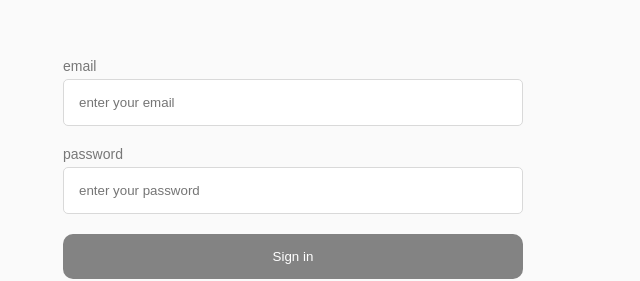
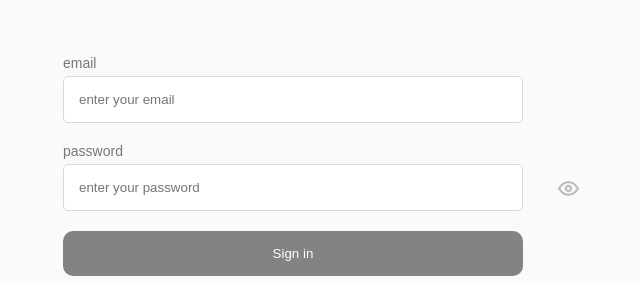
Before and after one commit to zoeypark/wanted-pre-onboarding-frontend, a React (Create React App) app: page /signin in a window 1280 px wide. Shown: the part 202-483 px from the top of the page, without its empty margins (347-987 px from the left). Built offline with nearby package versions, Linux system fonts and the light colour scheme; no server answers.

Commit message:
chore: Add password preview button

```diff
--- a/src/pages/Signin.js
+++ b/src/pages/Signin.js
@@ -2,6 +2,8 @@ import { useEffect, useMemo, useState } from "react";
 import { useNavigate } from "react-router-dom";
 import { styled } from "styled-components";
 import axiosInstance from "../util/axios";
+import eyeOpened from "../assets/🦆 icon _eye outline_.png";
+import eyeClosed from "../assets/🦆 icon _eye outline disabled_.png"
 
 const StyledContainer = styled.div`
   width: 100%;
@@ -11,7 +13,7 @@ const StyledContainer = styled.div`
   align-items: center;
   justify-content: center;
   padding: 0 2rem;
-  gap: 1.5rem;
+  gap: 2rem;
   > button {
     width: 100%;
     padding: 1.5rem;
@@ -37,8 +39,14 @@ const StyledForm = styled.form`
     > input {
       width: 100%;
     }
+    >.passwordPreview {
+    width: 2.5rem;
+    position: absolute;
+    margin-top: 1.2rem;
+    right: 27.5%;
+    }
   }
-  >.errorMessage {
+    >.errorMessage {
     color: red;
     font-size: 1rem;
   }
@@ -70,6 +78,8 @@ const Signin = () => {
   const [email, setEmail] = useState('');
   const [pw, setPw] = useState('');
   const [isDisabled, setDisabled] = useState(true);
+
+  const [eyeImageClicked, setClick] = useState(false);
 
   const emailRegExp = useMemo(() => /^[0-9a-zA-Z~!@#$%^&*()_+{}|:<>?`=,.]*@[0-9a-zA-Z~!@#$%^&*()_+{}|:<>?`=,.]*$/i, []);
   const pwRegExp = useMemo(() => /^[0-9a-zA-Z~!@#$%^&*()_+{}|:<>?`=,.]{8,}$/i, []);
@@ -113,6 +123,10 @@ const Signin = () => {
     }
   }, [navigate]);
 
+  const eyeImageClick = () => {
+    setClick(!eyeImageClicked);
+  }
+
   return (
     <>
       <StyledContainer>
@@ -131,16 +145,17 @@ const Signin = () => {
           {emailRegExp.test(email) || email === '' ? '' : <div className="errorMessage">Invalid email address</div>}
           <div>
             <label htmlFor="password-input">password</label>
-            <input
+              <input
               id="password-input"
               data-testid="password-input"
               placeholder="enter your password"
               autoComplete="off"
-              type="password"
+              type={eyeImageClicked ? "text" : "password"}
               value={pw}
               onChange={(e)=>{
                 setPw(e.target.value);
                 }}></input>
+              <img className="passwordPreview" onClick={eyeImageClick} alt="eye-opened" src={eyeImageClicked ? eyeOpened : eyeClosed}/>
           </div>
           {pwRegExp.test(pw) || pw === '' ? '' : <div className="errorMessage">Invalid password</div>}
           <button
--- a/src/pages/Signup.js
+++ b/src/pages/Signup.js
@@ -2,6 +2,8 @@ import { useEffect, useMemo, useState } from "react";
 import { useNavigate } from "react-router-dom";
 import { styled } from "styled-components";
 import axiosInstance from "../util/axios";
+import eyeOpened from "../assets/🦆 icon _eye outline_.png";
+import eyeClosed from "../assets/🦆 icon _eye outline disabled_.png"
 
 const StyledContainer = styled.div`
   width: 100%;
@@ -22,6 +24,12 @@ const StyledForm = styled.form`
   > div {
     > input {
       width: 100%;
+    }
+    >.passwordPreview {
+    width: 2.5rem;
+    position: absolute;
+    margin-top: 1.2rem;
+    right: 27.5%;
     }
   }
   >.errorMessage {
@@ -56,6 +64,8 @@ const Signup = () => {
     const [email, setEmail] = useState('');
     const [pw, setPw] = useState('');
     const [isDisabled, setDisabled] = useState(true);
+
+    const [eyeImageClicked, setClick] = useState(false);
 
     const emailRegExp = useMemo(() => /^[0-9a-zA-Z~!@#$%^&*()_+{}|:<>?`=,.]*@[0-9a-zA-Z~!@#$%^&*()_+{}|:<>?`=,.]*$/i, []);
     const pwRegExp = useMemo(() => /^[0-9a-zA-Z~!@#$%^&*()_+{}|:<>?`=,.]{8,}$/i, []);
@@ -98,6 +108,10 @@ const Signup = () => {
       }
     }, [navigate]);
 
+    const eyeImageClick = () => {
+      setClick(!eyeImageClicked);
+    }
+
     return (
       <>
         <StyledContainer>
@@ -122,10 +136,12 @@ const Signup = () => {
                 data-testid="password-input"
                 placeholder="enter your password"
                 autoComplete="off"
+                type={eyeImageClicked ? "text" : "password"}
                 value={pw}
                 onChange={(e)=>{
                   setPw(e.target.value);
                   }}></input>
+              <img className="passwordPreview" onClick={eyeImageClick} alt="eye-opened" src={eyeImageClicked ? eyeOpened : eyeClosed}/>
             </div>
             {pwRegExp.test(pw) || pw === '' ? '' : <div className="errorMessage">Invalid password</div>}
             <button
```
Also changed, not shown: src/assets/🦆 icon _eye outline disabled_.png (added), src/assets/🦆 icon _eye outline_.png (added).
